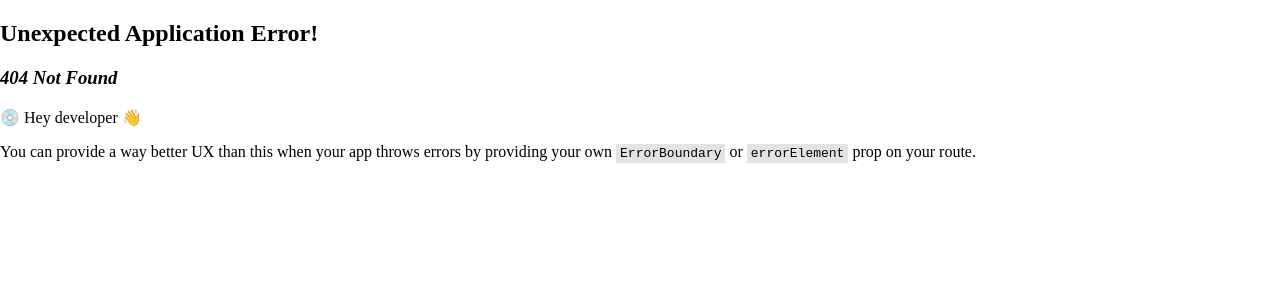
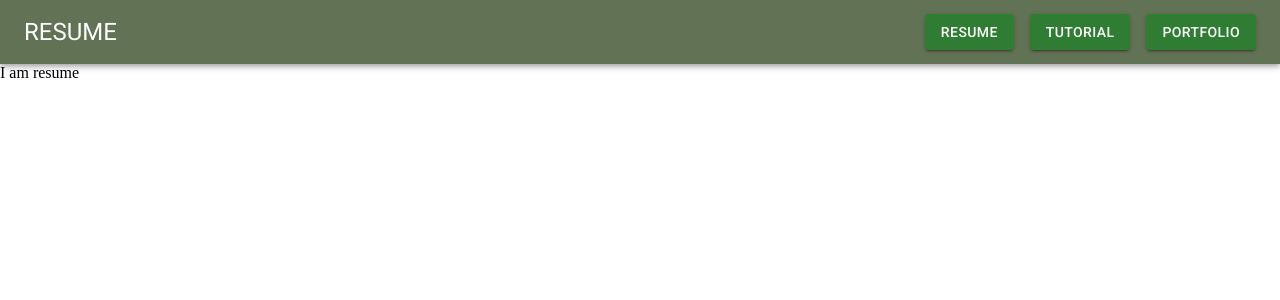
Before and after one commit to psyma/portfolio-react, a React (Vite) app: page /#/resume in a window 1280 px wide. Before the commit this address had no page. Shown: the top 300 px of the page. Built offline with nearby package versions, Linux system fonts and the light colour scheme.

Commit message:
Routing updated

```diff
--- a/src/components/header/header.jsx
+++ b/src/components/header/header.jsx
@@ -66,17 +66,17 @@ export default class Header extends Component {
             onClose={this.handleMobileMenuClose}
         >
             <MenuItem>
-                <Button component={Link} to={'/portfolio-react/resume'} variant="contained" color="success">
+                <Button component={Link} to={'/resume'} variant="contained" color="success">
                     RESUME
                 </Button>
             </MenuItem>
             <MenuItem>
-                <Button component={Link} to={'/portfolio-react/tutorial'} variant="contained" color="success"  >
+                <Button component={Link} to={'/tutorial'} variant="contained" color="success"  >
                     TUTORIAL
                 </Button>
             </MenuItem>
             <MenuItem onClick={this.handleProfileMenuOpen}>
-                <Button component={Link} to={'/portfolio-react/portfolio'} variant="contained" color="success" >
+                <Button component={Link} to={'/portfolio'} variant="contained" color="success" >
                     PORTFOLIO
                 </Button>
             </MenuItem>
@@ -120,13 +120,13 @@ export default class Header extends Component {
                         </Typography>
                         <Box sx={{ flexGrow: 1 }} />
                         <Box sx={{ display: { xs: 'none', md: 'flex' }, "& > *:not(:last-child)": { marginRight: '1rem' } }}>
-                            <Button component={Link} to={'/portfolio-react/resume'} variant="contained" color="success">
+                            <Button component={Link} to={'/resume'} variant="contained" color="success">
                                 RESUME
                             </Button>
-                            <Button component={Link} to={'/portfolio-react/tutorial'} variant="contained" color="success"  >
+                            <Button component={Link} to={'/tutorial'} variant="contained" color="success"  >
                                 TUTORIAL
                             </Button>
-                            <Button component={Link} to={'/portfolio-react/portfolio'} variant="contained" color="success" >
+                            <Button component={Link} to={'/portfolio'} variant="contained" color="success" >
                                 PORTFOLIO
                             </Button>
                         </Box>
```
Also changed, not shown: src/main.jsx (+7 -7 lines).
